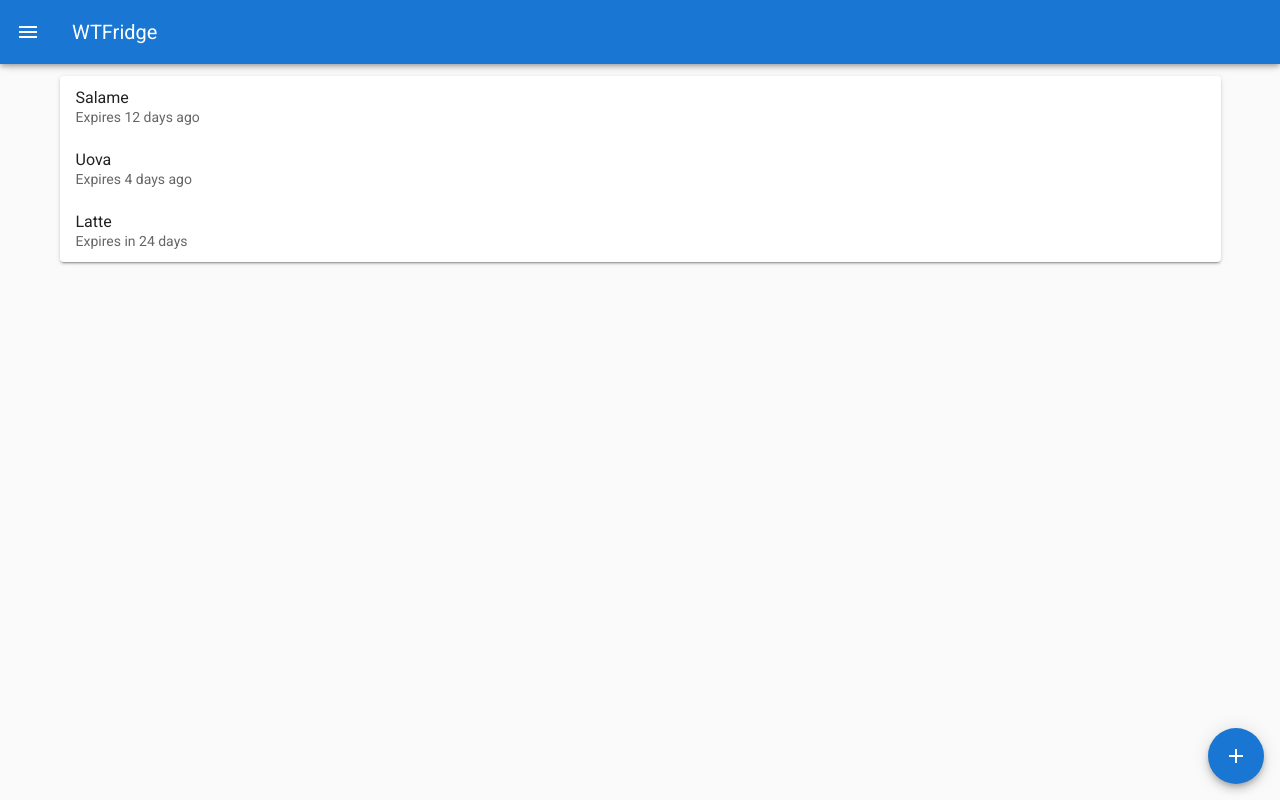
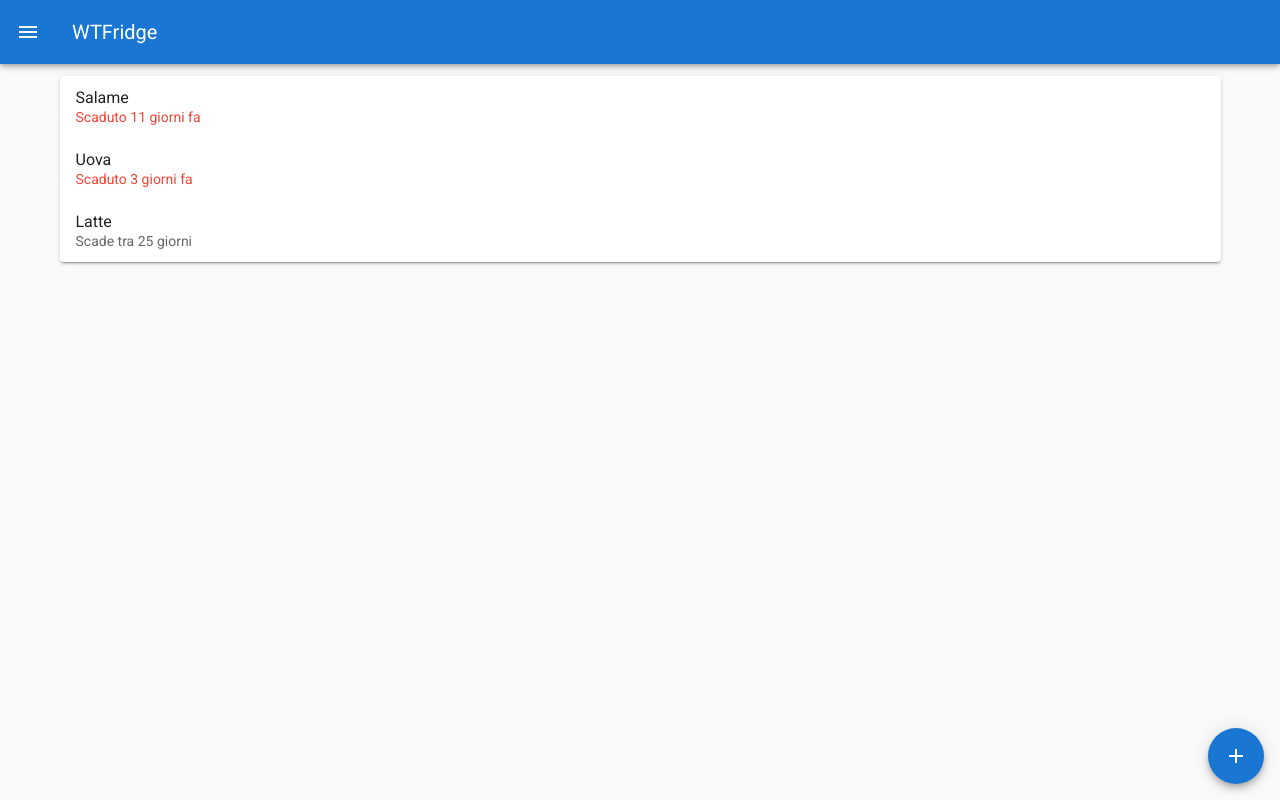
Before and after one commit to matita/wtfridge, a Vue app: page / in a window 1280 px wide. Built offline with nearby package versions, Linux system fonts and the light colour scheme.

Commit message:
Display expiration date

```diff
--- a/src/components/Product.vue
+++ b/src/components/Product.vue
@@ -2,15 +2,19 @@
   <v-list-item>
     <v-list-item-content>
       <v-list-item-title>{{ product.name }}</v-list-item-title>
-      <v-list-item-subtitle>Expires {{ expiry }}</v-list-item-subtitle>
+      <v-list-item-subtitle :class="{ 'red--text': expired }">
+        {{ expiresLabel }} {{ expiry }}
+      </v-list-item-subtitle>
     </v-list-item-content>
   </v-list-item>
 </template>
 
 <script>
 import dayjs from 'dayjs';
+import 'dayjs/locale/it'
 import RelativeTime from 'dayjs/plugin/relativeTime'
 
+dayjs.locale('it');
 dayjs.extend(RelativeTime);
 
 export default {
@@ -19,9 +23,26 @@ export default {
   ],
 
   computed: {
+    expireDate: function() {
+      return dayjs(this.product.expireDate).startOf('day');
+    },
+
+    expired: function() {
+      return this.expireDate.isBefore(this.today());
+    },
+
+    expiresLabel: function() {
+      return this.expired ? 'Scaduto' : 'Scade';
+    },
     expiry: function() {
-      return dayjs().to(dayjs(this.product.expireDate))
+      return this.today().to(this.expireDate);
     }
+  },
+
+  methods: {
+    today: function() {
+      return dayjs().startOf('day');
+    },
   }
 }
 </script>
```
